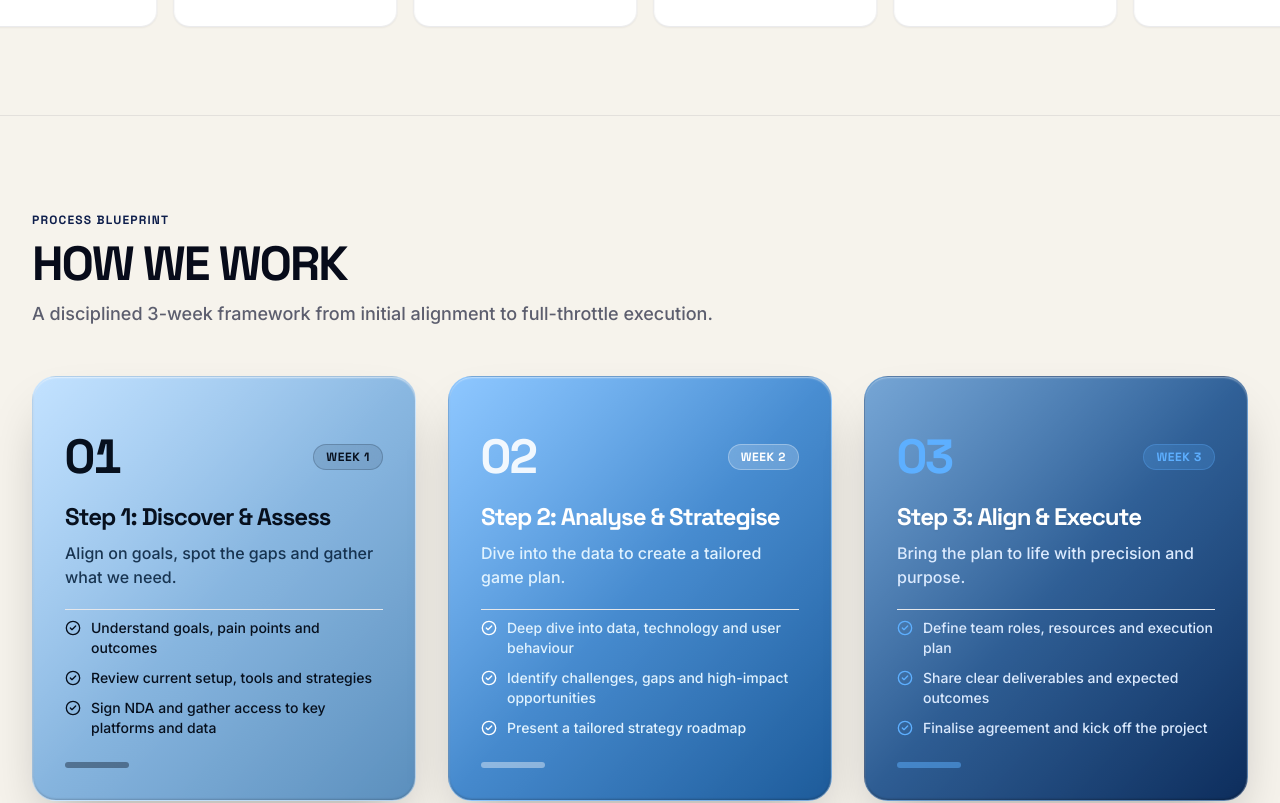
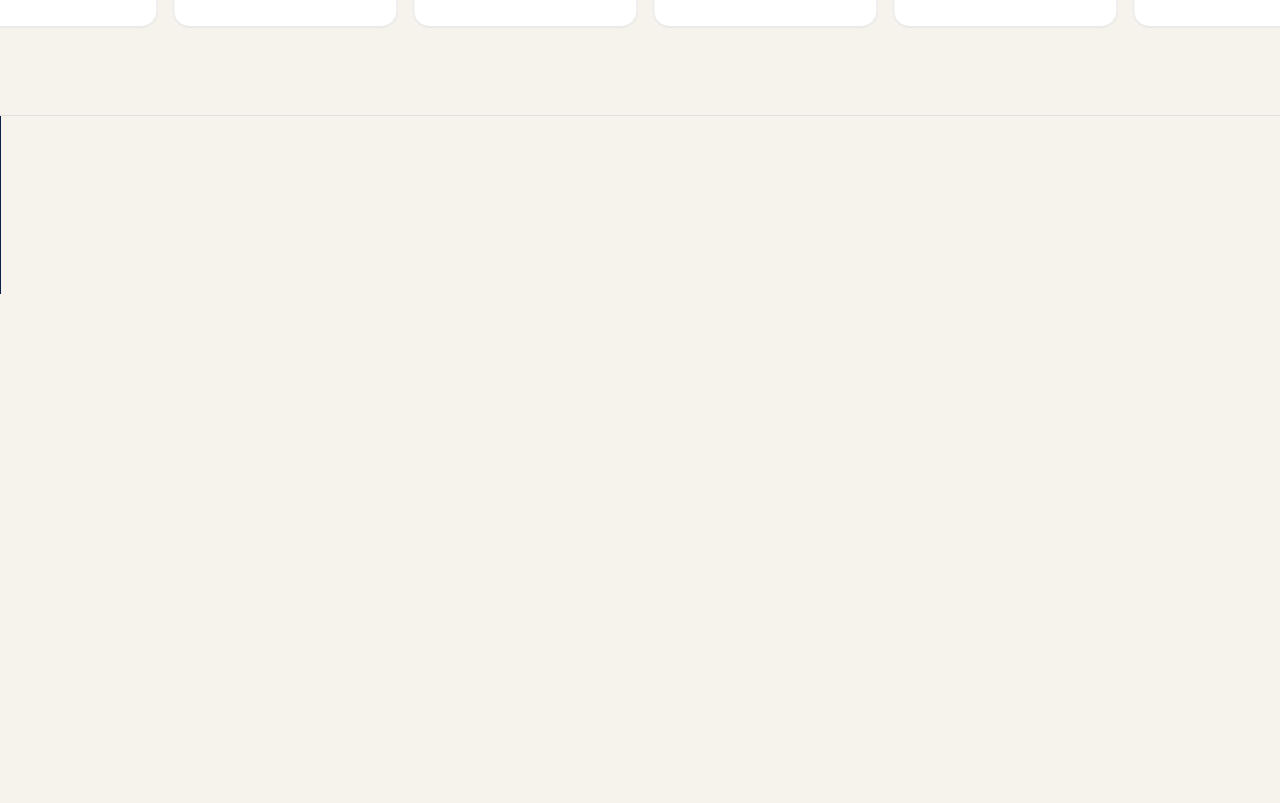
Before and after one commit to Aaditya29112005/Janusmaad-1, a React (Vite) app: page / in a window 1280 px wide. Shown: the part 4747-5550 px from the top of the page. Built offline with nearby package versions, Linux system fonts and the light colour scheme.

Commit message:
refactor: remove How We Work and Three Ways In sections from homepage

```diff
--- a/src/App.tsx
+++ b/src/App.tsx
@@ -15,11 +15,9 @@ import { Hero } from './components/hero/Hero';
 import { ProofStrip } from './components/proof/ProofStrip';
 import { TestimonialsMarquee } from './components/testimonials/TestimonialsMarquee';
 import { TrustedBy } from './components/trusted/TrustedBy';
-import { HowWeWork } from './components/process/HowWeWork';
 import { HorizontalMarqueeText } from './components/common/HorizontalMarqueeText';
 import { ScrollRailMarquee } from './components/common/ScrollRailMarquee';
 import { CategoryMetricsExplorer } from './components/proof/CategoryMetricsExplorer';
-import { ThreeWaysIn } from './components/pricing/ThreeWaysIn';
 import { WhoWeDontWorkWith } from './components/fit/WhoWeDontWorkWith';
 import { TechPartners } from './components/partners/TechPartners';
 import { ClosingCTA } from './components/cta/ClosingCTA';
@@ -163,9 +161,7 @@ export const App: React.FC = () => {
             <TestimonialsMarquee />
             <CategoryMetricsExplorer showOnlyClientRecords={true} onOpenAudit={handleOpenAudit} />
             <TrustedBy />
-            <HowWeWork />
             <HorizontalMarqueeText />
-            <ThreeWaysIn onOpenAudit={handleOpenAudit} />
             <WhoWeDontWorkWith />
             <TechPartners />
             <ClosingCTA onOpenAudit={handleOpenAudit} />
```
